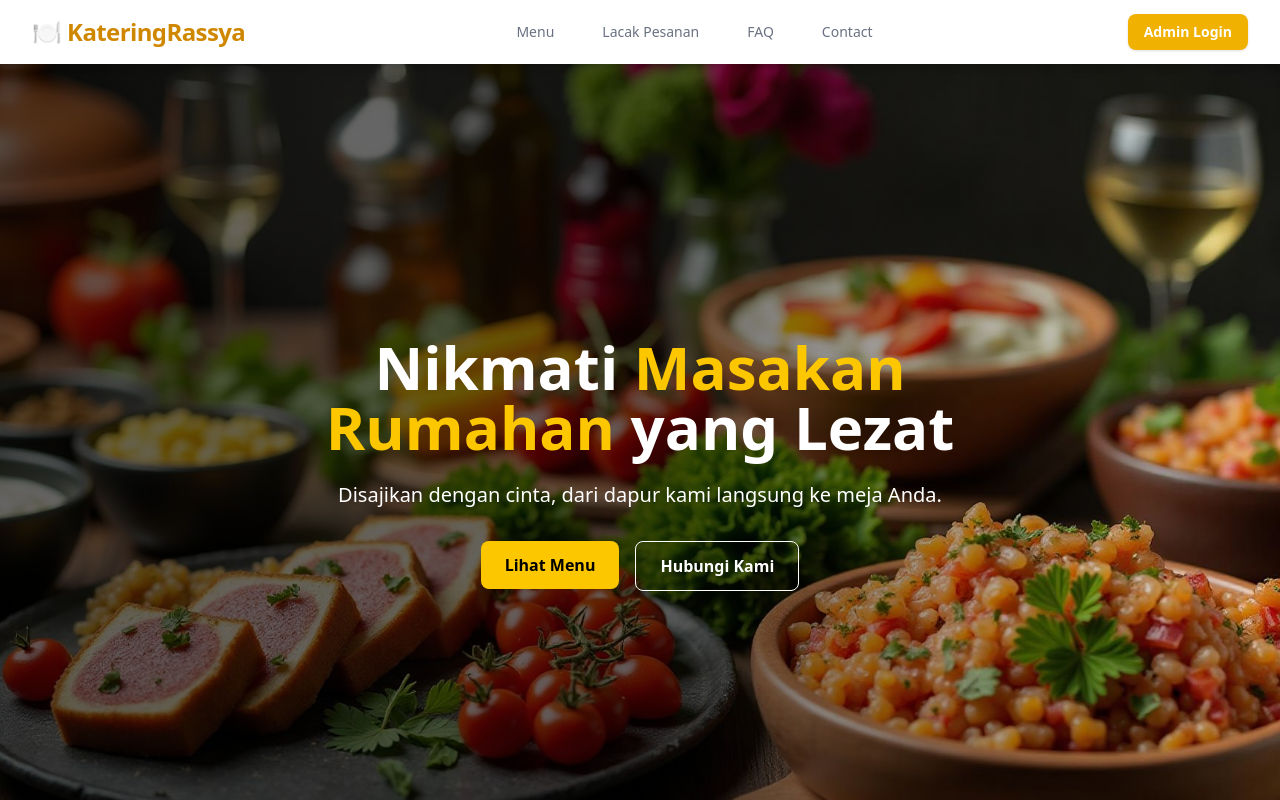
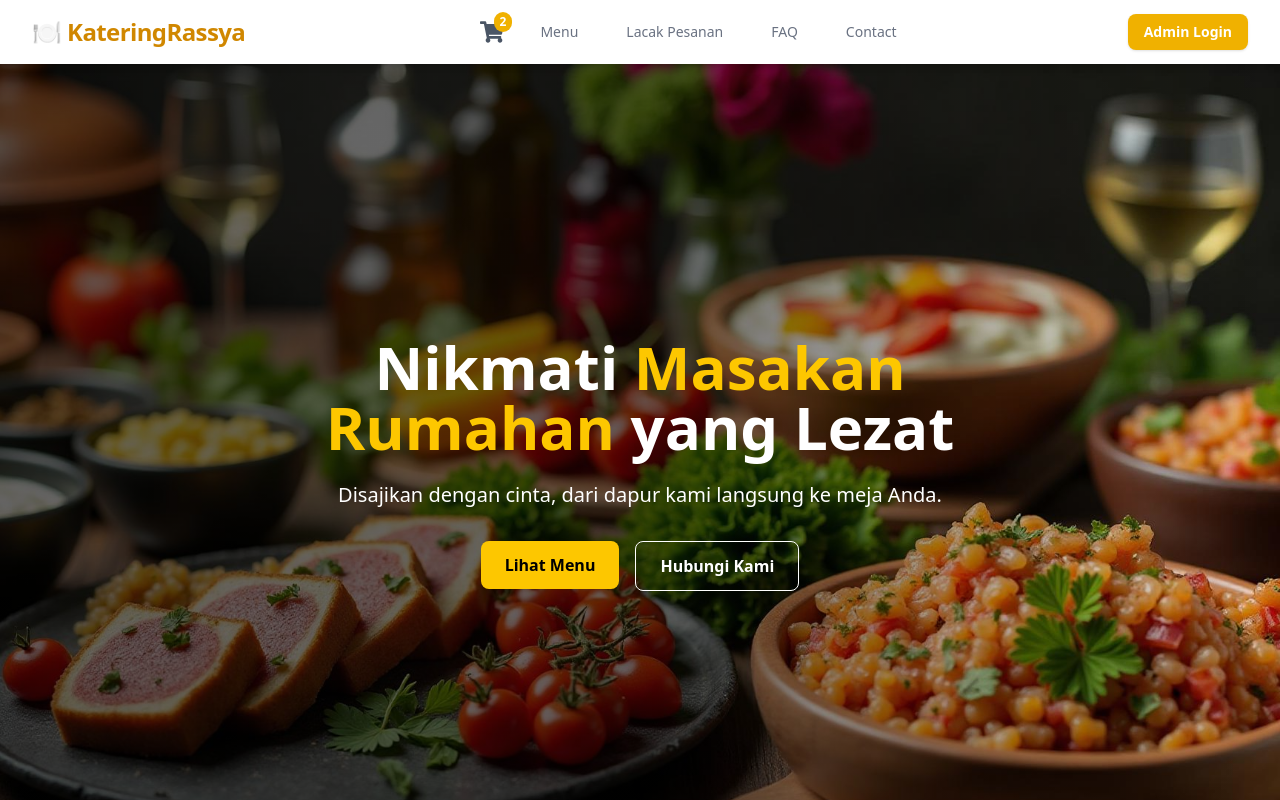
Before and after one commit to Morax8/UTS_AWP, a React app in the folder frontend/: page / in a window 1280 px wide. Shown: the top 800 px of the page. Built offline with nearby package versions, Linux system fonts and the light colour scheme; the HTML template or start-up script is replaced by a standard one.

Commit message:
tambah icon keranjang di navbar

```diff
--- a/frontend/src/components/navbar.jsx
+++ b/frontend/src/components/navbar.jsx
@@ -1,5 +1,7 @@
 import { useState } from "react";
 import { Link, NavLink } from "react-router-dom";
+import { FaShoppingCart } from "react-icons/fa";
+
 
 // Helper function untuk NavLink agar bisa menggabungkan class
 const getNavLinkClass = ({ isActive }) => {
@@ -39,7 +41,19 @@ function Navbar() {
 
           {/* 🔹 Tengah: Menu Navigasi */}
           <div className="hidden md:block">
-            <div className="ml-10 flex items-baseline space-x-6">
+            <div className="ml-10 flex items-center space-x-6">
+
+              {/* 🔹 Kanan: Cart + Login / User Info */}
+              {/* 🛒 Cart Icon */}
+              <Link to="/cart" className="relative group">
+                <FaShoppingCart className="text-2xl text-gray-600 group-hover:text-yellow-600 transition-colors duration-300" />
+
+                {/* 🔸 (Opsional) Jumlah item di keranjang */}
+                <span className="absolute -top-2 -right-2 bg-yellow-500 text-white text-xs font-bold rounded-full px-1.5 py-0.5">
+                  2
+                </span>
+              </Link>
+
               {isLoggedIn ? (
                 <>
                   <NavLink to="/admin/dashboard" className={getNavLinkClass}>
--- a/package.json
+++ b/package.json
@@ -12,5 +12,8 @@
   "description": "",
   "devDependencies": {
     "concurrently": "^9.2.1"
+  },
+  "dependencies": {
+    "react-icons": "^5.5.0"
   }
 }
```
Also changed, not shown: 1 other file (tests, documents, lock files or other folders).
